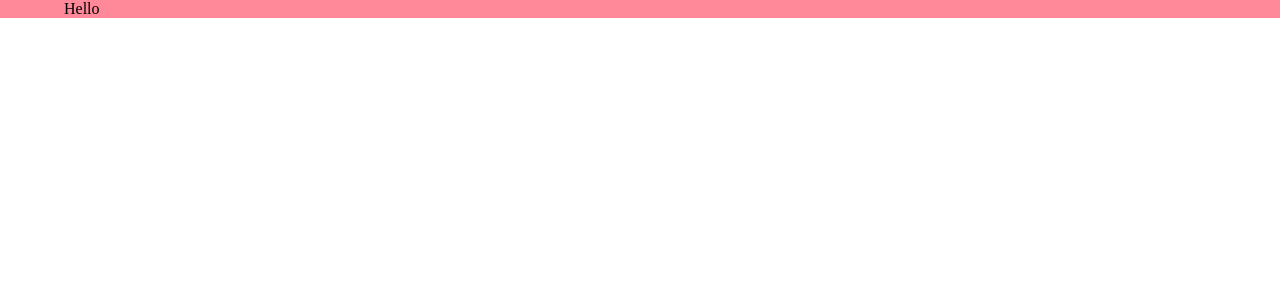
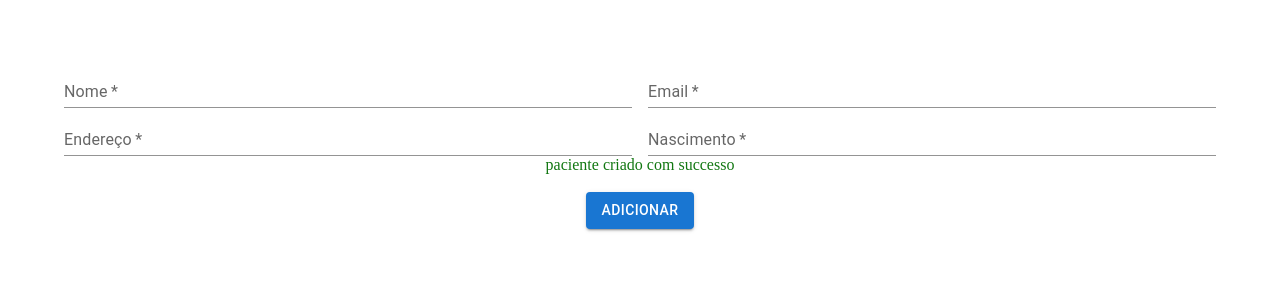
Before and after one commit to JoaoFernandoR/development-challenge-two, a React (Create React App) app in the folder medcloudProject/: page / in a window 1280 px wide. Shown: the top 300 px of the page. Built offline with nearby package versions, Linux system fonts and the light colour scheme.

Commit message:
instalado react notifications

```diff
--- a/medcloudProject/package.json
+++ b/medcloudProject/package.json
@@ -13,8 +13,10 @@
         "react": "^17.0.2",
         "react-dom": "^17.0.2",
         "react-input-mask": "^2.0.4",
+        "react-notifications": "^1.7.3",
         "react-scripts": "5.0.0",
-        "typescript": "^4.5.5"
+        "typescript": "^4.5.5",
+        "uuid": "^8.3.2"
     },
     "scripts": {
         "start": "react-scripts start",
--- /dev/null
+++ b/medcloudProject/src/api/api.ts
@@ -0,0 +1,7 @@
+import axios from "axios";
+
+const api = axios.create({
+    baseURL: "https://uwhiicc2i6.execute-api.sa-east-1.amazonaws.com/v1",
+});
+
+export default api;
--- a/medcloudProject/src/components/templates/Container/container.styles.tsx
+++ b/medcloudProject/src/components/templates/Container/container.styles.tsx
@@ -1,8 +1,27 @@
 import { styled } from "@mui/material/styles";
-import { Container } from "@mui/material";
+import { Button, Container } from "@mui/material";
 
 export const MainSection = styled("section")`
-    background-color: #f89;
+    padding-top: 60px;
 `;
 
-export const MyContainer = styled(Container)``;
+export const MyContainer = styled(Container)`
+    display: flex;
+    flex-direction: column;
+`;
+
+export const MyButton = styled(Button)`
+    display: flex;
+    margin: 18px auto 12px auto;
+`;
+
+export const Row = styled("div")`
+    display: flex;
+    gap: 16px;
+`;
+
+export const SuccessMessage = styled("p")`
+    color: #117711;
+    text-align: center;
+    font-size: 16px;
+`;
--- a/medcloudProject/src/components/templates/Container/index.tsx
+++ b/medcloudProject/src/components/templates/Container/index.tsx
@@ -1,10 +1,95 @@
+import { FormControl, TextField } from "@mui/material";
+import { FormEvent, useEffect, useState } from "react";
+import api from "../../../api/api";
 //Styles
-import { MainSection, MyContainer } from "./container.styles";
+import {
+    MainSection,
+    MyContainer,
+    MyButton,
+    Row,
+    SuccessMessage,
+} from "./container.styles";
 
 const Container = () => {
+    const [name, setName] = useState("");
+    const [email, setEmail] = useState("");
+    const [address, setAddress] = useState("");
+    const [birth, setBirth] = useState("");
+
+    useEffect(() => {
+        // const callApi = async () => {
+        //     const { data } = await api.get("/pacients");
+        //     console.log(data.Items);
+        // };
+        // callApi();
+    }, []);
+
+    const addPacient = (e: FormEvent) => {
+        e.preventDefault();
+
+        postPacient();
+    };
+
+    const postPacient = async () => {
+        const response = await api.post("/pacients", {});
+    };
+
     return (
         <MainSection>
-            <MyContainer>Hello</MyContainer>
+            <MyContainer>
+                <form onSubmit={addPacient}>
+                    <Row>
+                        <TextField
+                            id="standard-basic"
+                            label="Nome"
+                            variant="standard"
+                            color="success"
+                            required
+                            value={name}
+                            onChange={(event) => setName(event.target.value)}
+                            style={{ width: "100%" }}
+                        />
+                        <TextField
+                            label="Email"
+                            variant="standard"
+                            color="success"
+                            required
+                            type={"email"}
+                            value={email}
+                            onChange={(event) => setEmail(event.target.value)}
+                            style={{ width: "100%" }}
+                        />
+                    </Row>
+                    <Row>
+                        <TextField
+                            id="standard-basic"
+                            label="Endereço"
+                            variant="standard"
+                            color="success"
+                            required
+                            value={address}
+                            onChange={(event) => setAddress(event.target.value)}
+                            style={{ width: "100%" }}
+                        />
+                        <TextField
+                            id="standard-basic"
+                            label="Nascimento"
+                            variant="standard"
+                            color="success"
+                            required
+                            value={birth}
+                            onChange={(event) => setBirth(event.target.value)}
+                            style={{ width: "100%" }}
+                        />
+                    </Row>
+                    <SuccessMessage>
+                        paciente criado com successo
+                    </SuccessMessage>
+                    <MyButton variant="contained" type="submit">
+                        Adicionar
+                    </MyButton>
+                </form>
+            </MyContainer>
         </MainSection>
     );
 };
```
Also changed, not shown: 1 other file (tests, documents, lock files or other folders).
